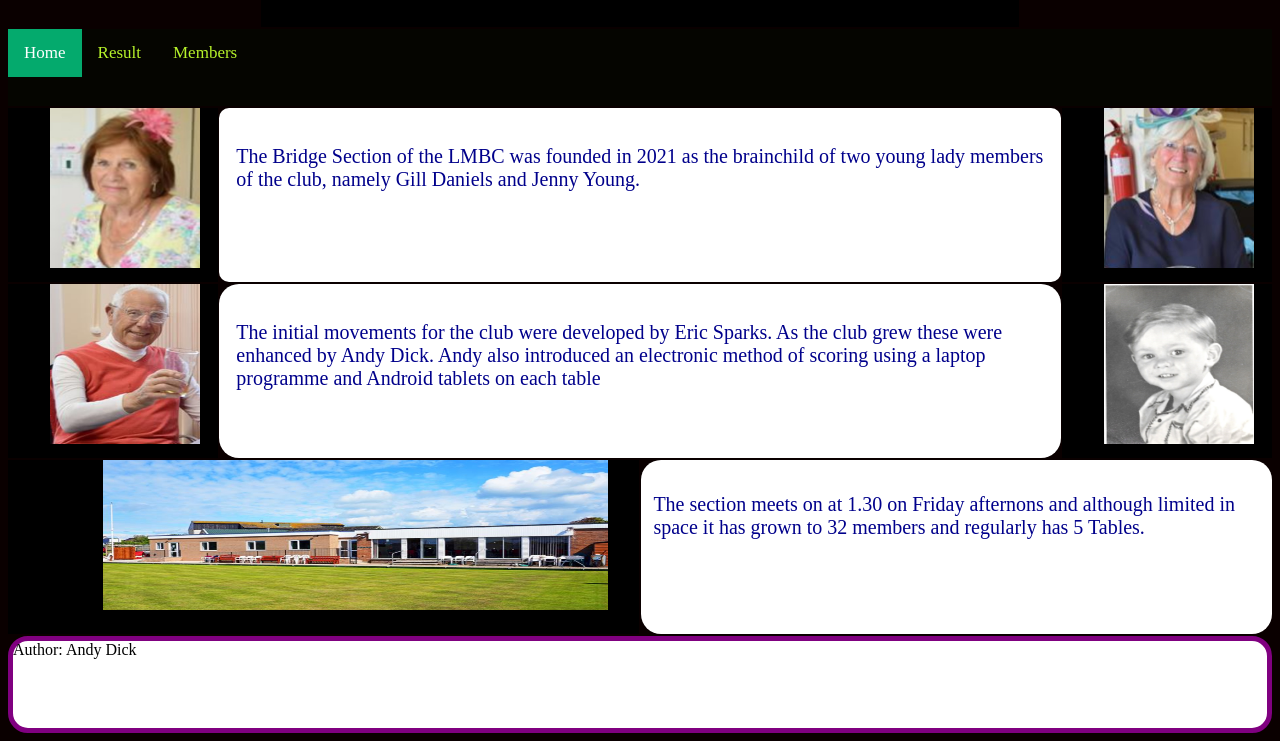
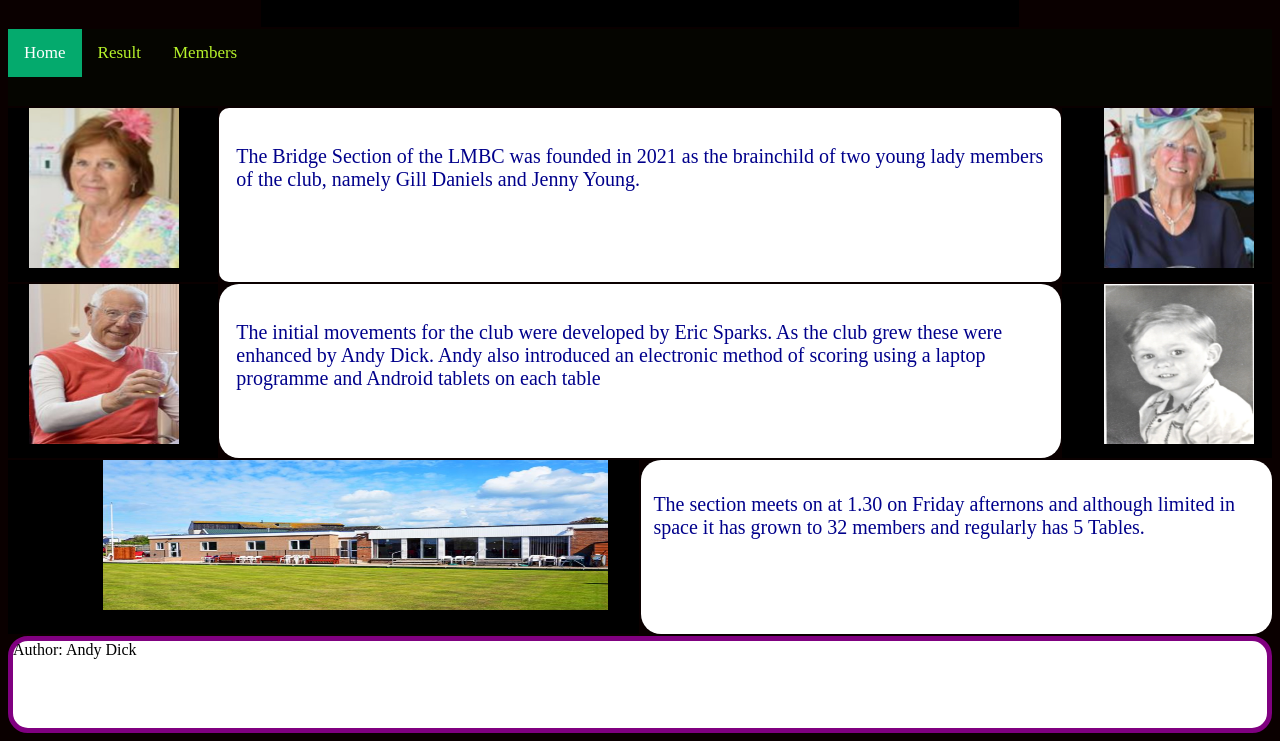
Before and after one commit to andydick1947/LM-BRIDGE, a plain HTML site: page index.html in a window 1280 px wide. Shown: the part 75-816 px from the top of the page. Drawn offline with Linux system fonts and the light colour scheme.

Commit message:
Picture margin changes

```diff
--- a/index.html
+++ b/index.html
@@ -18,13 +18,13 @@
     <a href="members.html">Members</a>
     </nav>
 
-    <div id="content1"><img class="img3"src="lmbc-images/gill.jpg"alt"Gill"></div>
+    <div id="content1"><img class="img1"src="lmbc-images/gill.jpg"alt"Gill"></div>
 
     <div id="content2"><p class="intro">The Bridge Section of the LMBC was founded in 2021 as the brainchild of two young lady members of the club, namely Gill Daniels and Jenny Young.</p></div>
 
     <div id="content3"><img class="img3"src="lmbc-images/jenny.jpg"alt"Jenny"></div>
 
-    <div id="content4"><img class="img3"src="lmbc-images/eric.jpg"  alt"Eric"></div>
+    <div id="content4"><img class="img1"src="lmbc-images/eric.jpg"  alt"Eric"></div>
 
     <div id="content5"><p class="intro">The initial movements for the club were developed by Eric Sparks. As the club grew these were enhanced by Andy Dick. Andy also introduced an electronic method of scoring using a laptop programme and Android tablets on each table</p> </div>
 
```
